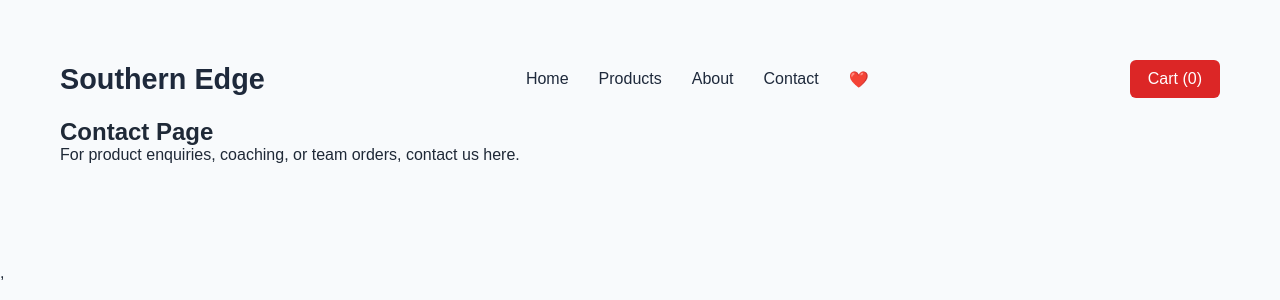
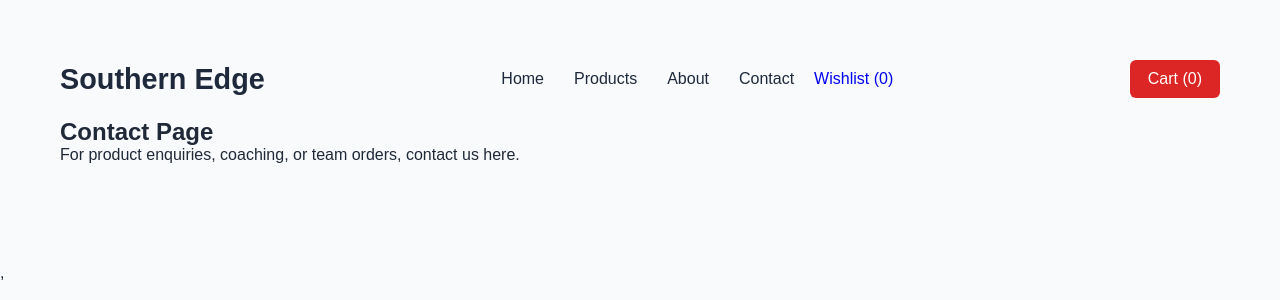
Before and after one commit to kaushikpawar87/southern-edge-store, a React (Vite) app: page /contact in a window 1280 px wide. Shown: the top 300 px of the page. Built offline with nearby package versions, Linux system fonts and the light colour scheme; no server answers.

Commit message:
Added wishlist count to navbar.

```diff
--- a/src/components/Navbar.jsx
+++ b/src/components/Navbar.jsx
@@ -1,16 +1,17 @@
 import { Link } from "react-router-dom";
 import "../styles/navbar.css";
 import { useCart } from "../context/hooks/useCart.js";
+import { useWishlist } from "../context/hooks/useWishlist.js";
 
 function Navbar() {
   const { cartCount } = useCart();
+  const { wishlistCount } = useWishlist();
 
   const links = [
     { label: "Home", path: "/" },
     { label: "Products", path: "/products" },
     { label: "About", path: "/about" },
     { label: "Contact", path: "/contact" },
-    { label: "❤️", path: "/wishlist" },
   ];
 
   return (
@@ -18,14 +19,18 @@ function Navbar() {
       <Link to="/" className="logo">
         Southern Edge
       </Link>
-
+      <div style={{ display: "flex", flexDirection: "row", gap: "20px" }}>
         <ul className="nav-links">
           {links.map((link) => (
             <li key={link.path}>
               <Link to={link.path}>{link.label}</Link>
             </li>
           ))}
-      </ul>
+        </ul>{" "}
+        <Link to="/wishlist" className="" style={{ textDecoration: "none" }}>
+          Wishlist ({wishlistCount})
+        </Link>
+      </div>
 
       <Link to="/cart" className="cart-btn">
         Cart ({cartCount})
--- a/src/context/WishListProvider.jsx
+++ b/src/context/WishListProvider.jsx
@@ -4,10 +4,7 @@ import { WishlistContext } from "./WishlistContext";
 export function WishlistProvider({ children }) {
   const [wishlistItems, setWishlistItems] = useState(() => {
     const savedWishlist = localStorage.getItem("wishlistItems");
-    if (savedWishlist) {
-      return JSON.parse(savedWishlist);
-    }
-    return [];
+    return savedWishlist ? JSON.parse(savedWishlist) : [];
   });
 
   function isInWishlist(productId) {
@@ -28,11 +25,11 @@ export function WishlistProvider({ children }) {
     });
   }
 
-  const wishListCount = wishlistItems.length;
+  const wishlistCount = wishlistItems.length;
 
   return (
     <WishlistContext.Provider
-      value={{ wishlistItems, toggleWishlist, wishListCount, isInWishlist }}
+      value={{ wishlistItems, toggleWishlist, wishlistCount, isInWishlist }}
     >
       {children}
     </WishlistContext.Provider>
```
Lines whose indentation alone changed are shown as unchanged.
